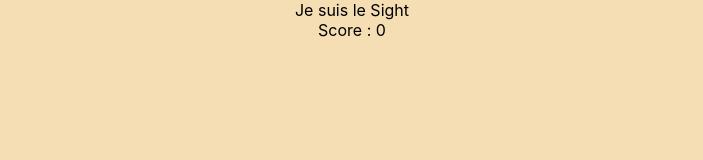
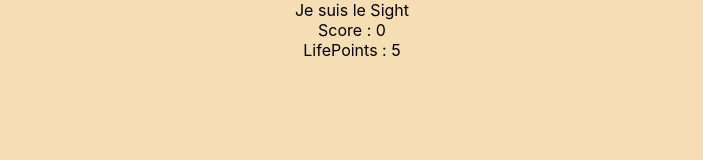
Before and after one commit to CMarjorie/Projet-jeu-de-tir, a React (Create React App) app: page /sight/easy in a window 1280 px wide. Shown: the top 160 px of the page, without its empty margins (288-991 px from the left). Built offline with nearby package versions, Linux system fonts and the light colour scheme.

Commit message:
Feat: Add Lifepoints Context

```diff
--- a/src/App.js
+++ b/src/App.js
@@ -10,7 +10,18 @@ export const scoreContext = createContext({
   setScore: ()=>{},
 })
 
+export const lifePointsContext = createContext({
+  lifePoints : 0,
+  setLifePoints: ()=>{}
+})
+
 function App() {
+  const [lifePoints, setLifePoints] = useState(5);
+
+  const lP = {
+    lifePoints: lifePoints,
+    setLifePoints : decrementLifePoints
+  }
 
   const [score, setScore] = useState(0);
 
@@ -25,7 +36,13 @@ function App() {
         console.log(newScore);
         setScore(newScore);
     }
+
+    function decrementLifePoints(){
+      let newLifePoints = lifePoints-1;
+      setLifePoints(newLifePoints);
+  }
   return (
+    <lifePointsContext.Provider value={lP}>
     <scoreContext.Provider value={scoreBoard}>
     <BrowserRouter>
      <div className="App">
@@ -39,6 +56,7 @@ function App() {
       </div>
     </BrowserRouter>
     </scoreContext.Provider>
+    </lifePointsContext.Provider>
   );
 }
 
--- a/src/components/Atomes/LifePoints.js
+++ b/src/components/Atomes/LifePoints.js
@@ -0,0 +1,13 @@
+import { useContext } from "react";
+import {lifePointsContext} from "./../../App";
+
+export default function LifePoints(){
+
+    const lifePoints = useContext(lifePointsContext).lifePoints;
+
+    return(
+        <div className="LifePoints">
+            LifePoints : {lifePoints}
+        </div>
+    );
+}
--- a/src/components/Pages/Sight.js
+++ b/src/components/Pages/Sight.js
@@ -1,5 +1,6 @@
 import BackGround from "../Molecules/BackGround";
 import ScoreBoard from "../Atomes/ScoreBoard";
+import LifePoints from "../Atomes/LifePoints";
 
 
 
@@ -10,6 +11,7 @@ export default function Sight() {
         <div className="Sight">
             Je suis le Sight
             <ScoreBoard />
+            <LifePoints />
             <BackGround />
         </div>
     )
```
